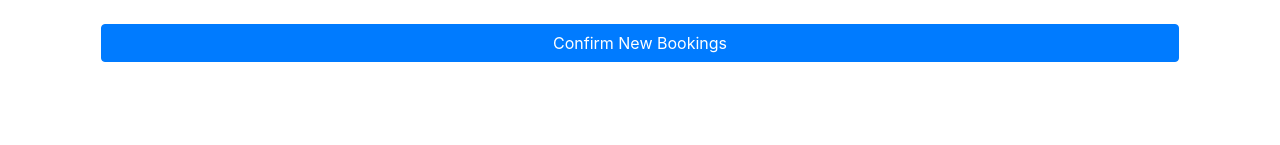
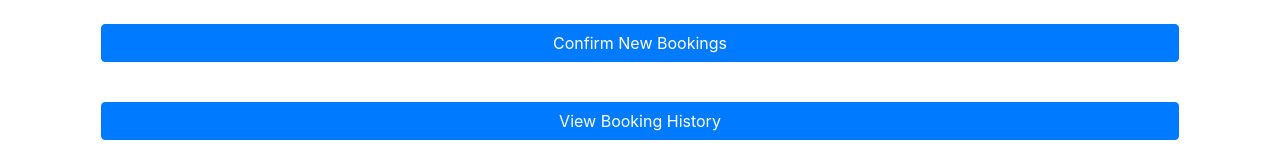
Before and after one commit to RMIT-SEPT/majorproject-9-mon-15-30-4, a React (Create React App) app in the folder FrontEnd/react-front-end/: page /Admin in a window 1280 px wide. Shown: the part 1805-1950 px from the top of the page. Before the commit the page ends 1875 px from the top, so only its background shows below. Built offline with nearby package versions, Linux system fonts and the light colour scheme; no server answers; what google-maps-react would draw is missing.

Commit message:
Booking History Added to admin

```diff
--- a/FrontEnd/react-front-end/src/components/AdminDashboard/AdminDashboard.js
+++ b/FrontEnd/react-front-end/src/components/AdminDashboard/AdminDashboard.js
@@ -4,7 +4,8 @@ import {Link} from "react-router-dom"
 import "./AdminDashboard.css";
 import "./AddEmployee";
 import AddEmployee from './AddEmployee';
-import Service from "../Service/Service"
+import Service from "../Service/Service";
+import BookingHistory from "../Bookings/BookingHistory/BookingsHistory"
 
 /**ADMIN DASHBOARD COMPONENTS
  *      HAS TWO FEATURES: ADD EMPLOYEES and ASSIGNMENT of JOBS TO EMPLOYEES
@@ -59,7 +60,13 @@ class AdminDashboard extends Component{
                         </Link>
                     </React.Fragment>
                 </div>
-
+                <div className="container">
+                    <React.Fragment>
+                        <Link to = "/BookingsHistory" className="nav-link" >
+                            <input type="button" value = "View Booking History" className="btn btn-primary btn-block mt-4" />
+                        </Link>
+                    </React.Fragment>
+                </div>
             </div>
         )
     }
--- a/FrontEnd/react-front-end/src/components/Login/Login.js
+++ b/FrontEnd/react-front-end/src/components/Login/Login.js
@@ -39,8 +39,6 @@ class Login extends Component {
                 localStorage.setItem('login', response['data'].jwt);
                 localStorage.setItem('isLoggedIn', true);
                 this.setState({ loggedIn: true });
-
-                this.forceUpdate();
 
             })
             .catch(e => {
--- a/FrontEnd/react-front-end/src/services/bookingService.js
+++ b/FrontEnd/react-front-end/src/services/bookingService.js
@@ -1,6 +1,6 @@
 import http from "./httpCommon";
 import axios from "axios";
-import { authHeader } from "../security/authHeader";
+
 
 class BookingDataService {
     getAll() {
```
